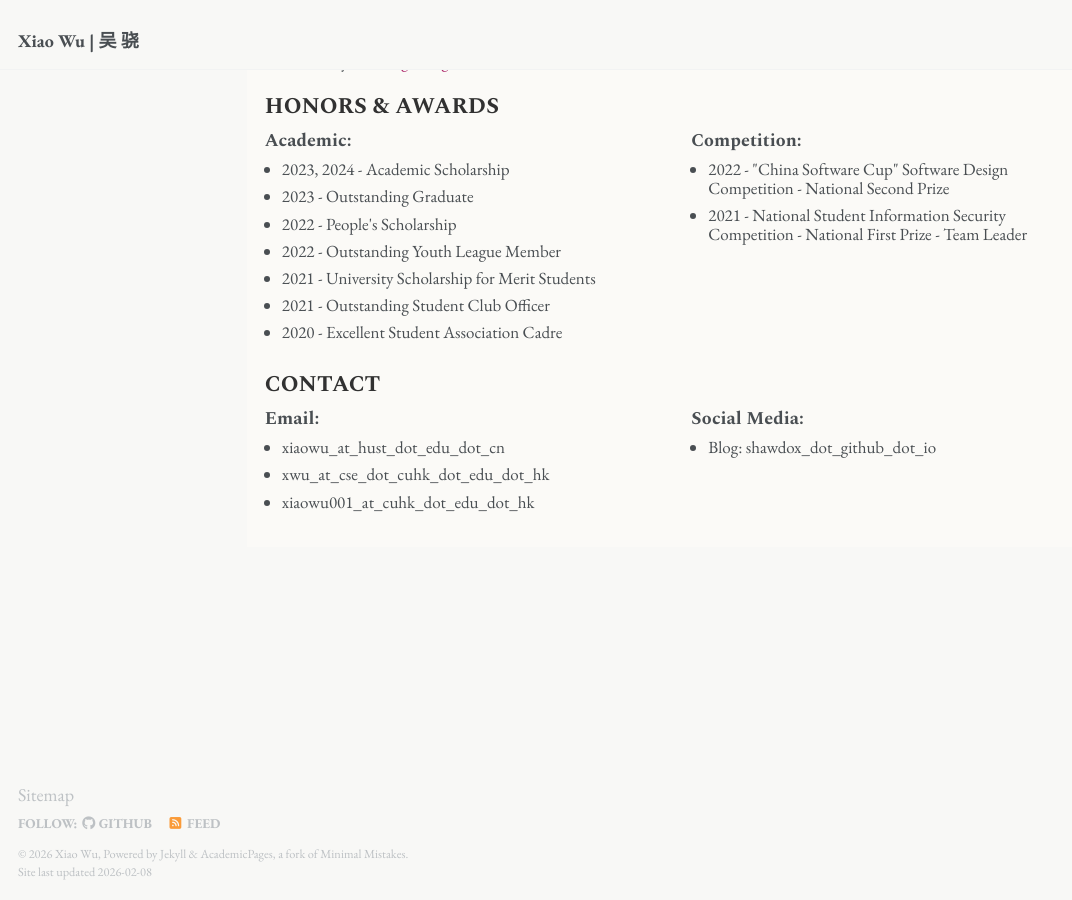
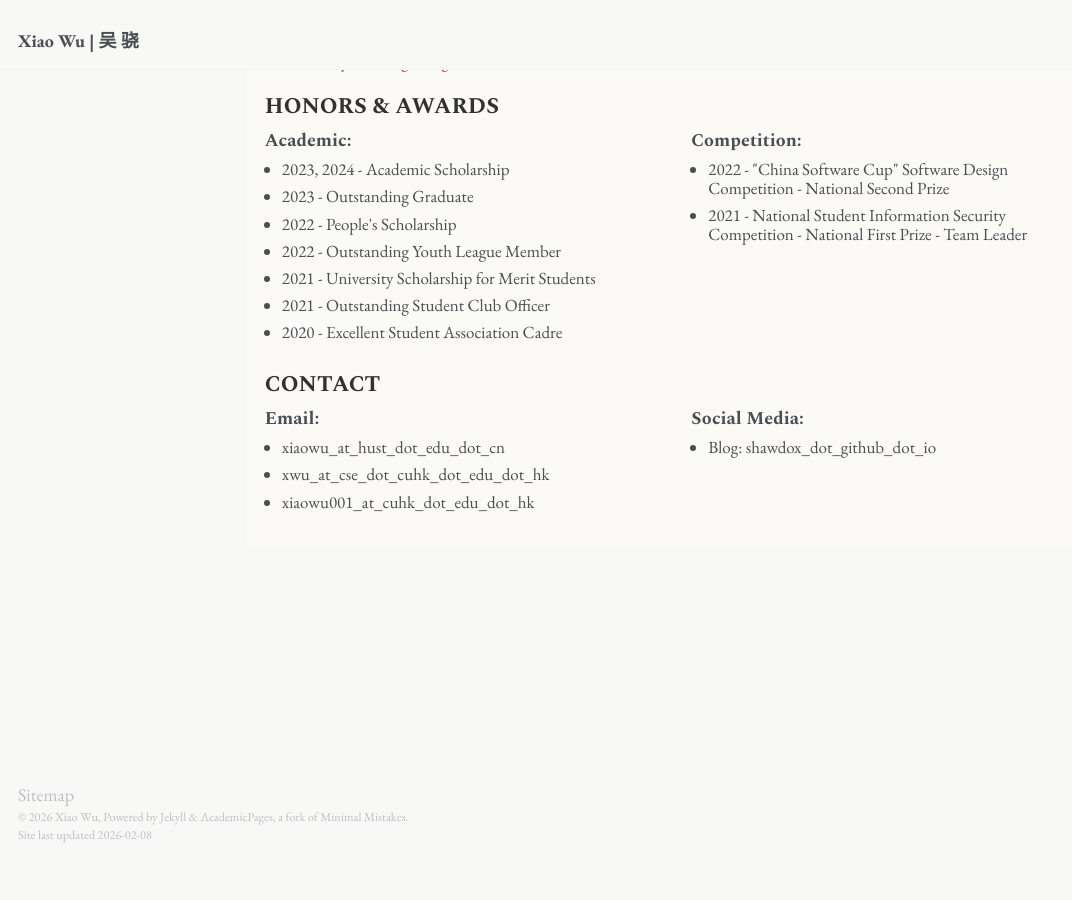
Before and after one commit to xiaowu417/xiaowu417.github.io, a Jekyll site: the page built from _pages/about.md, in a window 1280 px wide and 900 px high, scrolled down 753 px. Shown: the whole window, without its empty margins (0-1072 px from the left). Built offline with Jekyll 4.4.1, drawn with Linux system fonts in a browser that asks for light colours; emoji names are drawn with the system emoji font; some web fonts are replaced; after the commit the page ends 1616 px from its top, so only the background shows below that.

```diff
--- a/_includes/footer.html
+++ b/_includes/footer.html
@@ -1,6 +1,6 @@
 {% include base_path %}
 
-{% if site.author.github or site.author.bitbucket or site.atom_feed.hide != true %}
+<!-- {% if site.author.github or site.author.bitbucket or site.atom_feed.hide != true %}
 <div class="page__footer-follow">
   <ul class="social-icons">
     {% if site.data.ui-text[site.locale].follow_label %}
@@ -17,7 +17,7 @@
     {% endif %}
   </ul>
 </div>
-{% endif %}
+{% endif %} -->
 
 <div class="page__footer-copyright">
   &copy; {{ site.time | date: '%Y' }} {{ site.name | default: site.title }}, {{ site.data.ui-text[site.locale].powered_by | default: "Powered by" }} <a href="http://jekyllrb.com" rel="nofollow">Jekyll</a> &amp; <a href="https://github.com/academicpages/academicpages.github.io">AcademicPages</a>, a fork of <a href="https://mademistakes.com/work/minimal-mistakes-jekyll-theme/" rel="nofollow">Minimal Mistakes</a>.<br />
--- a/assets/css/main.scss
+++ b/assets/css/main.scss
@@ -1,5 +1,61 @@
 ---
 ---
+
+@font-face {
+  font-family: "EB Garamond";
+  font-style: normal;
+  font-weight: 400;
+  font-display: swap;
+  src: url("../fonts/eb-garamond-latin.woff2") format("woff2");
+}
+
+@font-face {
+  font-family: "EB Garamond";
+  font-style: normal;
+  font-weight: 500;
+  font-display: swap;
+  src: url("../fonts/eb-garamond-latin.woff2") format("woff2");
+}
+
+@font-face {
+  font-family: "EB Garamond";
+  font-style: normal;
+  font-weight: 600;
+  font-display: swap;
+  src: url("../fonts/eb-garamond-latin.woff2") format("woff2");
+}
+
+@font-face {
+  font-family: "EB Garamond";
+  font-style: normal;
+  font-weight: 700;
+  font-display: swap;
+  src: url("../fonts/eb-garamond-latin.woff2") format("woff2");
+}
+
+@font-face {
+  font-family: "Spectral";
+  font-style: normal;
+  font-weight: 500;
+  font-display: swap;
+  src: url("../fonts/spectral-500-latin.woff2") format("woff2");
+}
+
+@font-face {
+  font-family: "Spectral";
+  font-style: normal;
+  font-weight: 600;
+  font-display: swap;
+  src: url("../fonts/spectral-600-latin.woff2") format("woff2");
+}
+
+@font-face {
+  font-family: "Spectral";
+  font-style: normal;
+  font-weight: 700;
+  font-display: swap;
+  src: url("../fonts/spectral-700-latin.woff2") format("woff2");
+}
 
 /*
  * This file controls what is imported from /_sass
@@ -7,8 +63,6 @@
  * Note that the files are processed in the order they are imported, so they are partly
    sorted by the dependencies. Also, the first two lines of the file are required by Jekyll.
  */
-
-@import url("https://fonts.googleapis.com/css2?family=EB+Garamond:wght@400;500;600;700&family=Spectral:wght@500;600;700&display=swap");
 
 @import
     "vendor/breakpoint/breakpoint",
```
Also changed, not shown: assets/fonts/eb-garamond-latin.woff2 (added), assets/fonts/spectral-500-latin.woff2 (added), assets/fonts/spectral-600-latin.woff2 (added), assets/fonts/spectral-700-latin.woff2 (added).
